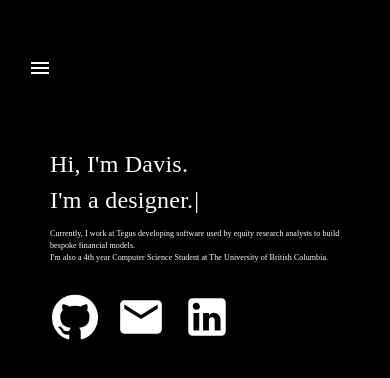
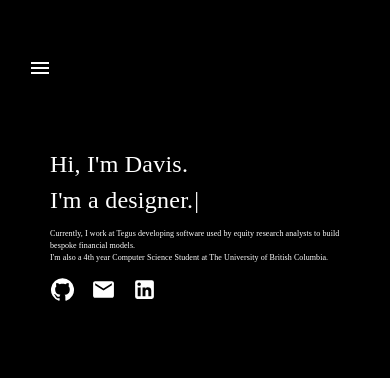
Before and after one commit to cinarteker/portfolio, a React (Create React App) app in the folder client/: page / in a window 390 px wide. Shown: the top 378 px of the page. Built offline with nearby package versions, Linux system fonts and the light colour scheme.

Commit message:
feat: button social linking and style

```diff
--- a/client/src/components/Navbar.jsx
+++ b/client/src/components/Navbar.jsx
@@ -190,7 +190,7 @@ function ResponsiveAppBar() {
                     fontSize: '1rem',
                     color: 'inherit',
                     '&:hover': {
-                      color: 'gray',
+                      color: 'lightGray',
                       transition: 'background-color 2.0s ease-in-out',
                     },
                   }}
--- a/client/src/pages/About.jsx
+++ b/client/src/pages/About.jsx
@@ -3,9 +3,31 @@ import { PageStyle } from "../style/PageStyles"
 import TypewriterComponent from "typewriter-effect"
 import GitHubIcon from '@mui/icons-material/GitHub'
 import LinkedInIcon from '@mui/icons-material/LinkedIn';
+import CheckIcon from '@mui/icons-material/Check';
 import EmailIcon from '@mui/icons-material/Email';
+import React, { useState } from 'react';
 
 export default function About() {
+    const [isCopied, setIsCopied] = useState(false);
+    const [fadeIn, setFadeIn] = useState(false);
+
+    const copyEmailToClipboard = () => {
+        const el = document.createElement('textarea');
+        el.value = 'davissong01@gmail.com';  // replace with your email
+        document.body.appendChild(el);
+        el.select();
+        document.execCommand('copy');
+        document.body.removeChild(el);
+
+        setIsCopied(true);
+        setFadeIn(true);
+
+        setTimeout(() => {
+          setIsCopied(false);
+          setFadeIn(false);
+        }, 3000);  // Reset after 2 seconds
+    };
+
     return (
         <Box sx={PageStyle}>
             {/* Hero Section */}
@@ -112,28 +134,82 @@ export default function About() {
                     sx={{
                         display: 'flex',
                         paddingTop: '20px',
+                        '@media (max-width: 600px)': {
+                            paddingTop: '5px',
+                        },
+
                     }}>
-                    <IconButton sx={{paddingLeft: 0}}>
+
+                    <IconButton
+                        sx={{paddingLeft: 0}}
+                        href='https://github.com/d-x-s'
+                        target="_blank"
+                        rel="noopener noreferrer"
+                    >
                         <GitHubIcon
                             sx={{
                                 fontSize: '50px',
                                 color: 'white',
+                                '&:hover': {
+                                    color: '#C3B1E1',
+                                    transition: 'background-color 2.0s ease-in-out',
+                                  },
+                                '@media (max-width: 600px)': {
+                                    fontSize: '25px',
+                                },
                             }}
                         />
                     </IconButton>
-                    <IconButton>
-                        <EmailIcon
+                    { isCopied ? (
+                        <IconButton>
+                        <CheckIcon
                             sx={{
+                                opacity: fadeIn ? 1 : 0,
+                                transition: 'opacity 0.5s',
                                 fontSize: '50px',
-                                color: 'white',
+                                color: 'green',
+                                '@media (max-width: 600px)': {
+                                    fontSize: '25px',
+                                },
                             }}
                         />
                     </IconButton>
-                    <IconButton>
+                    ) : (
+                        <IconButton onClick={copyEmailToClipboard}>
+                            <EmailIcon
+                                sx={{
+                                    opacity: fadeIn ? 0 : 1,
+                                    transition: 'opacity 0.5s',
+                                    fontSize: '50px',
+                                    color: 'white',
+                                    '&:hover': {
+                                        color: '#FF6961',
+                                        transition: 'background-color 2.0s ease-in-out',
+                                    },
+                                    '@media (max-width: 600px)': {
+                                        fontSize: '25px',
+                                    },
+                                }}
+                            />
+                        </IconButton>
+                    )}
+
+                    <IconButton
+                            href='https://www.linkedin.com/in/davissong/'
+                            target="_blank"
+                            rel="noopener noreferrer"
+                    >
                         <LinkedInIcon
                             sx={{
                                 fontSize: '50px',
                                 color: 'white',
+                                '&:hover': {
+                                    color: '#A7C7E7',
+                                    transition: 'background-color 2.0s ease-in-out',
+                                  },
+                                '@media (max-width: 600px)': {
+                                    fontSize: '25px',
+                                },
                             }}
                         />
                     </IconButton>
```
